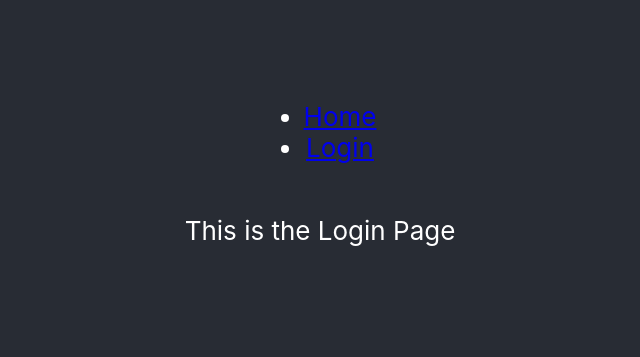
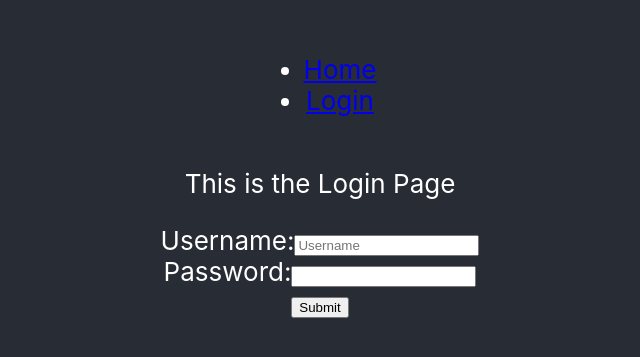
Before and after one commit to hacksu/kent-hack-it, a React (Create React App) app: page /login in a window 1280 px wide. Shown: the part 227-584 px from the top of the page, without its empty margins (320-960 px from the left). Built offline with nearby package versions, Linux system fonts and the light colour scheme.

Commit message:
Basic Interactive Form

```diff
--- a/src/App.js
+++ b/src/App.js
@@ -2,6 +2,7 @@ import { BrowserRouter as Router, Route, Routes } from 'react-router-dom'; // Wh
 import { Login } from './pages/login' // custom js that returns HTML
 import { Home } from './pages/home'
 
+// index.html handles the html format of the page layout to a certain point
 function App() {
   return (
     // HTML content is loaded based on the route loaded
--- a/src/index.js
+++ b/src/index.js
@@ -2,7 +2,6 @@ import React from 'react';
 import ReactDOM from 'react-dom/client';
 import './index.css';
 import App from './App';
-import reportWebVitals from './reportWebVitals';
 
 const root = ReactDOM.createRoot(document.getElementById('root'));
 root.render(
@@ -10,8 +9,3 @@ root.render(
     <App />
   </React.StrictMode>
 );
-
-// If you want to start measuring performance in your app, pass a function
-// to log results (for example: reportWebVitals(console.log))
-// or send to an analytics endpoint. Learn more: https://bit.ly/CRA-vitals
-reportWebVitals();
--- a/src/pages/login.js
+++ b/src/pages/login.js
@@ -1,7 +1,18 @@
 import '../App.css';
 import { Link } from 'react-router-dom'; // needed to interact with the React App BrowserRouter
 
+import { useState } from 'react'; // needed to allow for form interaction
+
 export function Login() {
+  const [username, SetUsername] = useState(""); // variable pair to modify a variable based on a funct-name
+  const [password, SetPassword] = useState("");
+
+  // internal lambda
+  const HandleLogin = (event) => {
+      event.preventDefault();
+      alert(`The username you entered was: ${username}`);
+  }
+
   return (
     <div className="App">
       <header className="App-header">
@@ -12,6 +23,17 @@ export function Login() {
           </ul>
         </nav>
         <p>This is the Login Page</p>
+        <div className='Login-Form'>
+          <form onSubmit={HandleLogin}>
+            <label>Username:
+              <input type="text" id="username" placeholder="Username" value={username} onChange={(e) => SetUsername(e.target.value)}/>
+            </label><br></br>
+            <label>Password:
+              <input type="password" id="password" value={password} onChange={(e) => SetPassword(e.target.value)}/>
+            </label><br></br>
+            <input type="submit" />
+          </form>
+        </div>
       </header>
     </div>
   );
--- a/src/reportWebVitals.js
+++ /dev/null
@@ -1,13 +0,0 @@
-const reportWebVitals = onPerfEntry => {
-  if (onPerfEntry && onPerfEntry instanceof Function) {
-    import('web-vitals').then(({ getCLS, getFID, getFCP, getLCP, getTTFB }) => {
-      getCLS(onPerfEntry);
-      getFID(onPerfEntry);
-      getFCP(onPerfEntry);
-      getLCP(onPerfEntry);
-      getTTFB(onPerfEntry);
-    });
-  }
-};
-
-export default reportWebVitals;
```
Also changed, not shown: src/setupTests.js (deleted, +0 -5 lines), 1 other file (tests, documents, lock files or other folders).
